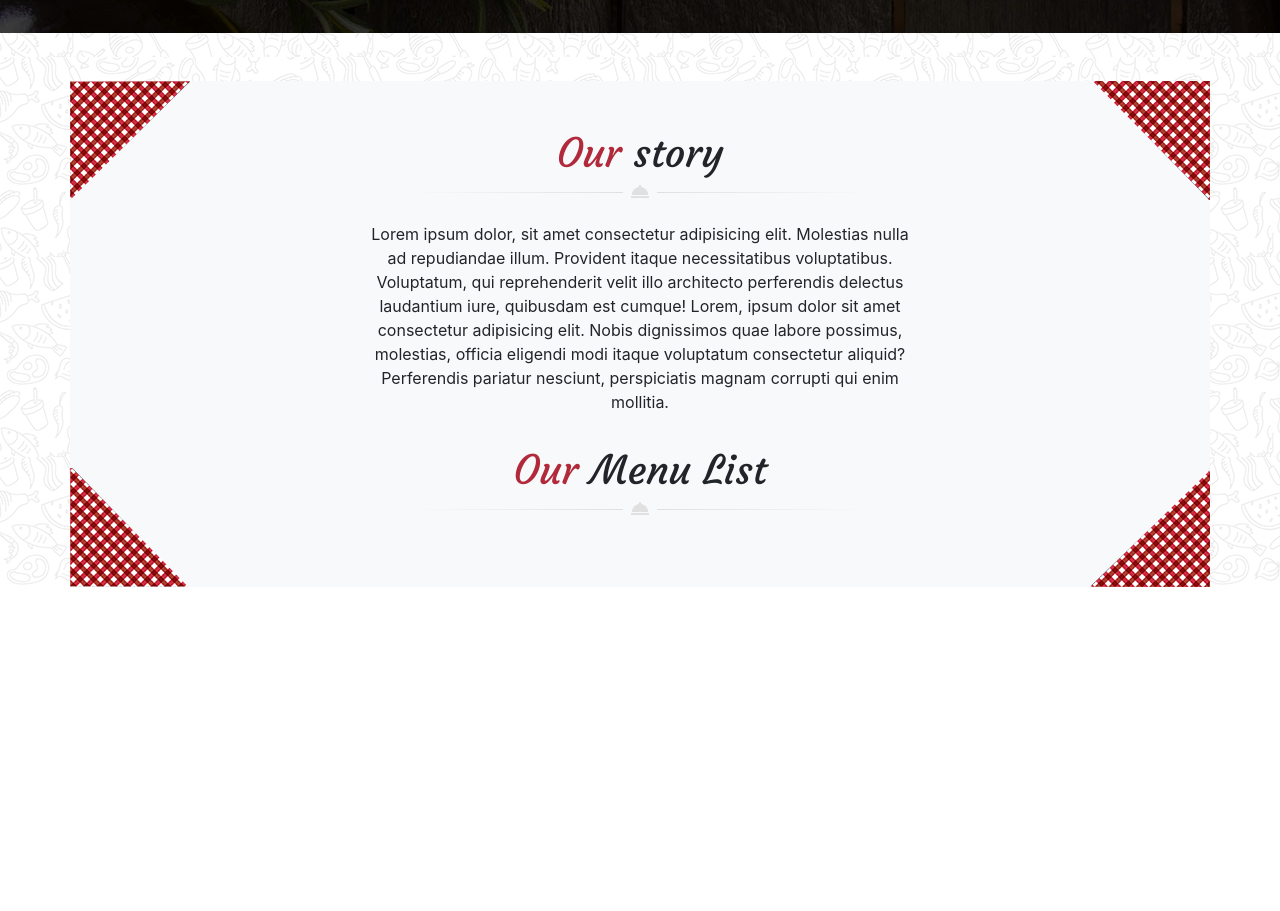
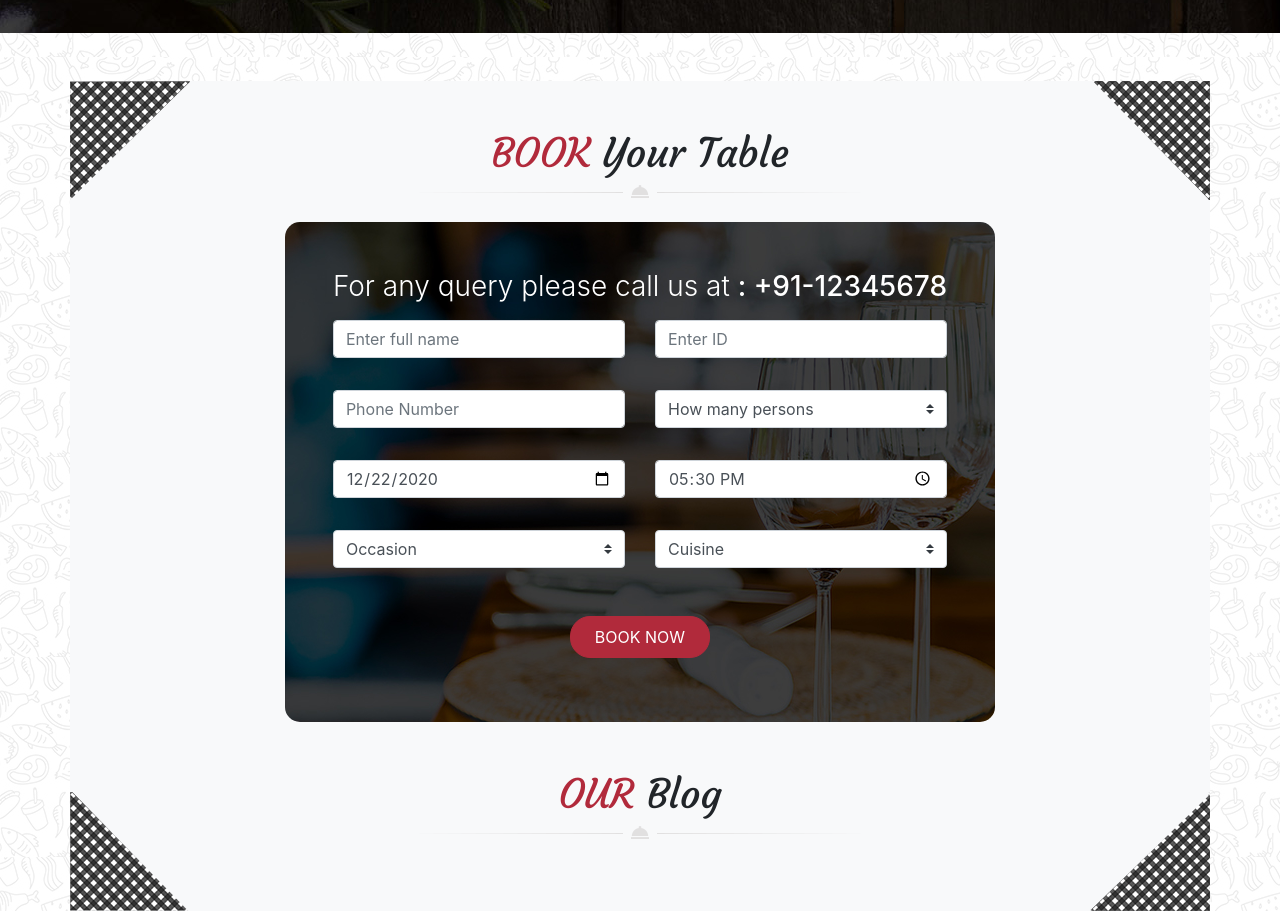
Before and after one commit to JamilaaH/coding_16_site_chef, a website: page index.html in a window 1280 px wide. Shown: the part 2543-3454 px from the top of the page. Before the commit the page ends 3130 px from the top, so only its background shows below. Drawn offline with nearby package versions, Linux system fonts and the light colour scheme.

Commit message:
form fini et responsive

```diff
--- a/index.html
+++ b/index.html
@@ -112,8 +112,8 @@
                 <!-- onglet de gauche -->
                 <div class="ml-md-0 pl-md-0 col-12 col-md-2 col-lg-2 col-xl">
                     <div class="list-group" id="list-tab" role="tablist">
-                        <a class="list-group-item list-group-item-action " id="onglet1" data-toggle="list" href="#o1"
-                            role="tab" aria-controls="onglet1"> <i class="fas fa-mug-hot"></i> <br>
+                        <a class="list-group-item list-group-item-action active" id="onglet1" data-toggle="list"
+                            href="#o1" role="tab" aria-controls="onglet1"> <i class="fas fa-mug-hot"></i> <br>
                             Breakfast</a>
                         <a class="list-group-item list-group-item-action" id="onglet2" data-toggle="list" href="#o2"
                             role="tab" aria-controls="onglet2"><i class="fas fa-hamburger"></i><br> Lunch</a>
@@ -524,25 +524,98 @@
     </section>
 
 
-        <!-- section menu -->
-        <section class="container bg-light position-relative mt-5 py-5" id="menu">
-            <img class="position-absolute" style="top: 0%; right: 0%;" src="./public/img/box-right-top.png" alt="">
-            <img class="position-absolute" style="top: 0%; left: 0%;" src="./public/img/box-left-top.png" alt="">
-            <img class="position-absolute" style="bottom: 0%; right: 0%;" src="./public/img/box-bottom_right.png" alt="">
-            <img class="position-absolute" style="bottom: 0%; left: 0%;" src="./public/img/box-bottom-left.png" alt="">
-            <div class="contenuStory d-flex flex-column justify-content-md-center">
-                <h1 class=" title text-center"> <span class="text-red">Our</span> story</h1>
-                <img src="./public/img/decoration_line.png" alt="" class="mx-md-auto mx-0 mb-4">
-                <p class="mx-auto text-center w-50">Lorem ipsum dolor, sit amet consectetur adipisicing elit. Molestias
-                    nulla ad repudiandae illum. Provident
-                    itaque necessitatibus voluptatibus. Voluptatum, qui reprehenderit velit illo architecto perferendis
-                    delectus laudantium iure, quibusdam est cumque! Lorem, ipsum dolor sit amet consectetur adipisicing
-                    elit. Nobis dignissimos quae labore possimus, molestias, officia eligendi modi itaque voluptatum
-                    consectetur aliquid? Perferendis pariatur nesciunt, perspiciatis magnam corrupti qui enim mollitia.</p>
+    <!-- section book -->
+    <section class="container bg-light position-relative mt-5 py-5" id="book">
+        <img class="position-absolute" style="top: 0%; right: 0%;" src="./public/img/box-right-top-grey.png" alt="">
+        <img class="position-absolute" style="top: 0%; left: 0%;" src="./public/img/box-left-top-grey.png" alt="">
+        <img class="position-absolute" style="bottom: 0%; right: 0%;" src="./public/img/box-bottom_right-grey.png"
+            alt="">
+        <img class="position-absolute" style="bottom: 0%; left: 0%;" src="./public/img/box-bottom-left-grey.png" alt="">
+        <div class="contenuStory d-flex flex-column justify-content-md-center">
+            <h1 class=" title text-center"> <span class="text-red">BOOK</span> Your Table</h1>
+            <img src="./public/img/decoration_line.png" alt="" class="mx-md-auto mx-0 mb-4">
 
-                <h1 class=" title text-center mt-3"> <span class="text-red">Our</span> Menu List</h1>
-                <img src="./public/img/decoration_line.png" alt="" class="mx-md-auto mx-0 mb-4">
-        </section>
+        <!-- formulaire -->
+        <div class="row container justify-content-center mx-md-auto mx-0">
+            <div class="fond p-md-5 p-0 d-flex align-items-center flex-column" >
+                <form action="#">
+                    <h3 class="pb-2 "> <span class="font-weight-light">For any query please call us at </span> : +91-12345678</h3>
+
+                    <div class="row ">
+                        <div class="col-12 col-md-6 mb-3">
+                            <input type="text" class="form-control" placeholder="Enter full name">
+                        </div>
+                        <div class="col-12 col-md-6 ">
+                            <input type="text" class="form-control" placeholder="Enter ID">
+                        </div>
+                    </div>
+
+                    <div class="row my-3">
+                        <div class="col-12 col-md-6 mb-3">
+                            <input type="text" class="form-control" placeholder="Phone Number">
+                        </div>
+                        <div class="col-12 col-md-6 ">
+                            <select name="personnes" class="custom-select">
+                                <option selected>How many persons</option>
+                                <option value="1">1</option>
+                                <option value="2">2</option>
+                                <option value="3">3</option>
+                                <option value="4">4</option>
+                                <option value="5">5</option>
+                                <option value="6">6</option>
+                                <option value="7">7</option>
+                            </select>
+                        </div>
+                    </div>
+
+                    <div class="row">
+                        <div class="col-12 col-md-6 mb-3">
+                            <input type="date" class="form-control" id="start" name="trip-start" value="2020-12-22"
+                                min="2020-12-22" max="2025-12-31">
+                        </div>
+                        <div class="col-12 col-md-6 ">
+                            <input type="time" id="appt" name="appt" class="form-control" min="09:00" max="23:00"
+                                value="17:30" required>
+                        </div>
+                    </div>
+
+                    <div class="row my-3">
+                        <div class="col-12 col-md-6 mb-3">
+                            <select name="personnes" class="custom-select">
+                                <option selected>Occasion</option>
+                                <option value="bh">Birthday</option>
+                                <option value="bp">Bapteme</option>
+                                <option value="evj">EVJ</option>
+                                <option value="m">mariage</option>
+                                <option value="s">soirée</option>
+                            </select>
+                        </div>
+                        <div class="col-12 col-md-6 ">
+                            <select name="personnes" class="custom-select">
+                                <option selected>Cuisine</option>
+                                <option value="T">Thai</option>
+                                <option value="G">Gastronomie</option>
+                                <option value="A">Asiatique</option>
+                                <option value="M">Marocaine</option>
+                                <option value="5">Menu 5 plats</option>
+                            </select>
+                        </div>
+                    </div>
+
+                </form>
+                <button type="button" class="btn btn-red mx-md-auto my-3 px-md-4 py-md-2 ">Book now</button>
+            </div>
+
+        </div>
+
+        <!-- blog -->
+        <h1 class=" title mt-5 text-center"> <span class="text-red text-uppercase">our</span> Blog</h1>
+        <img src="./public/img/decoration_line.png" alt="" class="mx-md-auto mx-0 mb-4">
+
+
+
+        </div>
+    </section>
 
 
 
--- a/src/sass/modules/_S1menu.sass
+++ b/src/sass/modules/_S1menu.sass
@@ -8,6 +8,7 @@
         .active
             background-color: white !important
             border: none
+
         &:active
             background-color: #ffffff
             border-right: 5px $colorRed solid
--- a/src/sass/modules/_S3book.sass
+++ b/src/sass/modules/_S3book.sass
@@ -0,0 +1,23 @@
+#book
+    .title
+        font-family: 'courgette'
+
+    .fond
+        background-image: url('../img/book_table_bg.jpg')
+        border-radius: 15px
+        h3
+            // font-family: 'ubuntu'
+            color: white
+
+
+    .btn
+        text-transform: uppercase
+        border-radius: 20px
+
+@media ( max-width:426px)
+    #book
+        padding: 0
+        margin: 0
+
+        .fond
+            border-radius: 0
```
Also changed, not shown: public/css/app.css.
